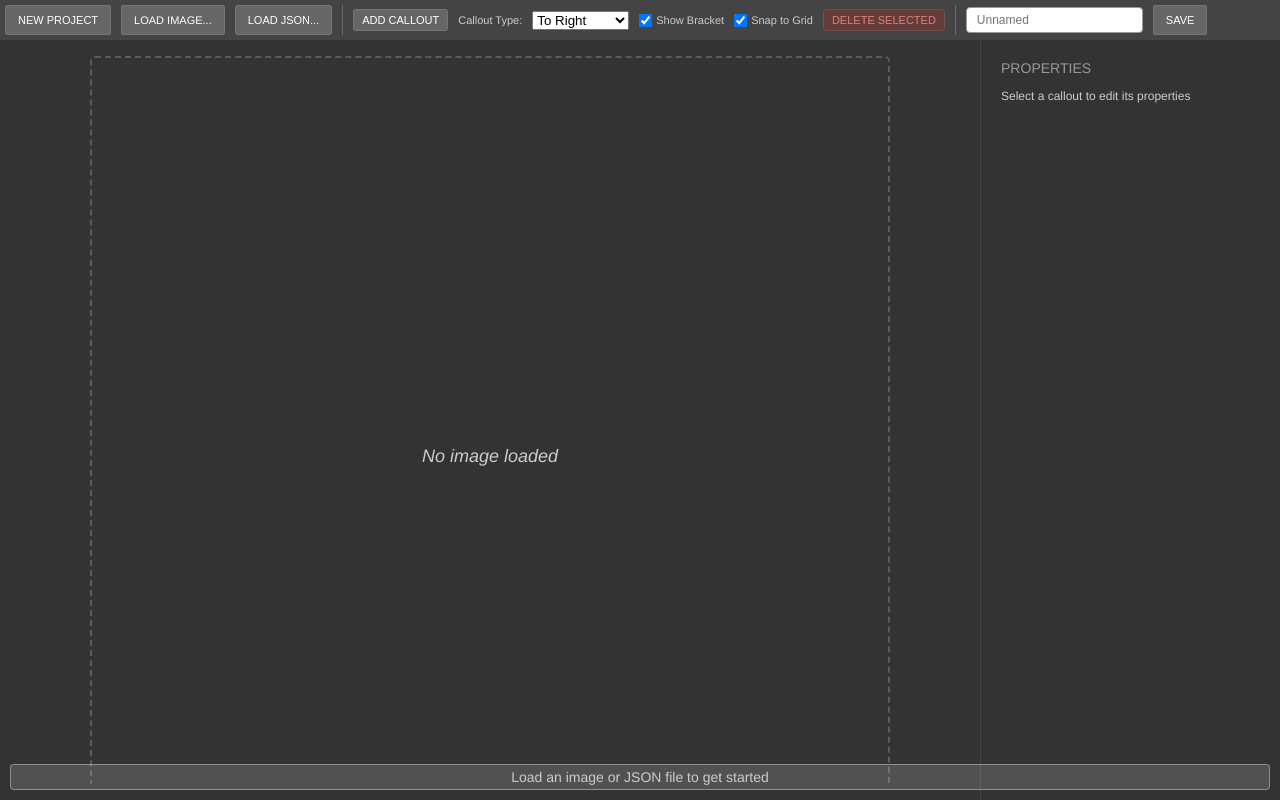
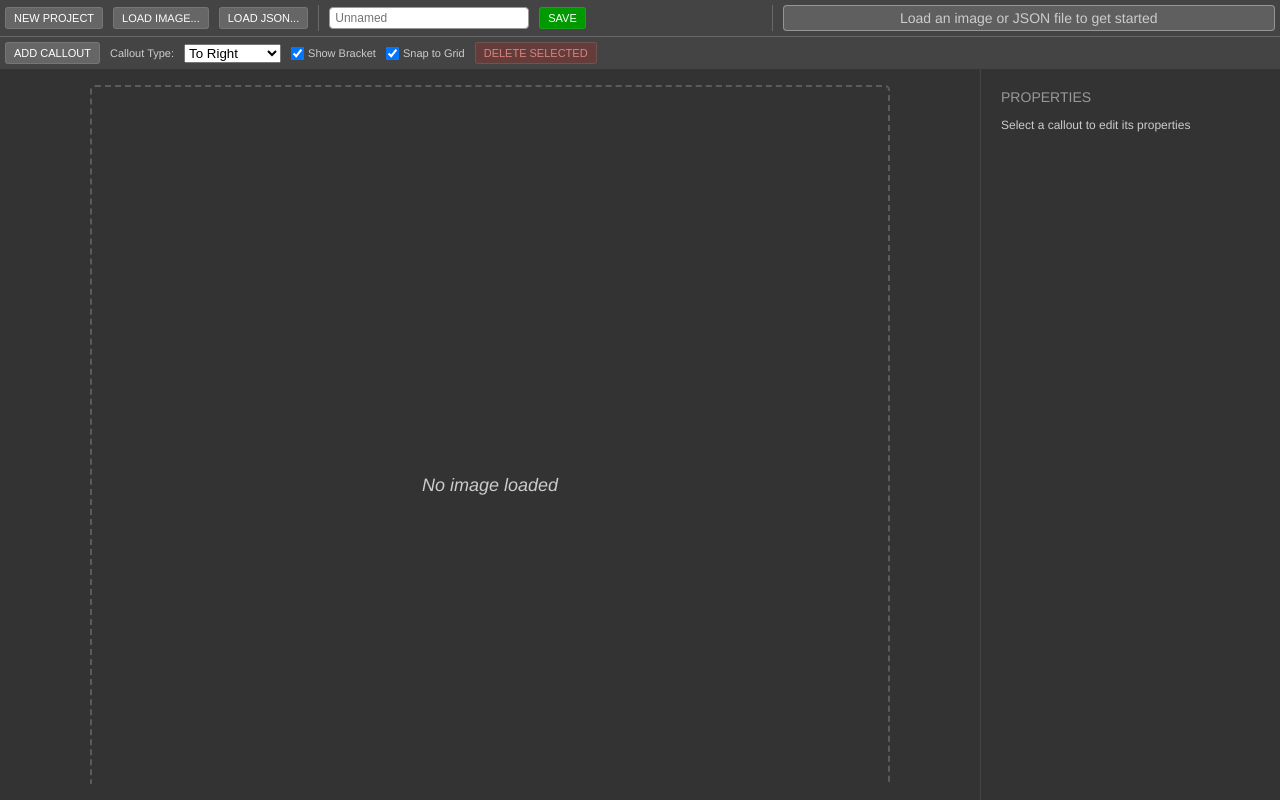
Before and after one commit to charlesh88/user-guide-image-markup, a website: page index.html in a window 1280 px wide. Drawn offline with Linux system fonts and the light colour scheme.

Commit message:
- Styles refined.

```diff
--- a/index.html
+++ b/index.html
@@ -7,9 +7,8 @@
     <link rel="stylesheet" href="styles.css">
 </head>
 <body>
-    <div id="statusMessage" class="status-message"></div>
     <div class="toolbar">
-        <div class="toolbar-group">
+        <div class="toolbar-group --sm">
             <button id="newBtn" class="btn">New Project</button>
             <label for="imageUpload" class="btn">Load Image...</label>
             <input type="file" id="imageUpload" accept="image/*">
@@ -19,6 +18,19 @@
 
         <div class="toolbar__sep"></div>
 
+        <div class="footer-group --sm save-group">
+            <input type="text" id="filename" placeholder="Unnamed" class="filename-input">
+            <button id="saveBtn" class="btn primary color-key">Save</button>
+        </div>
+
+        <div class="toolbar__sep"></div>
+
+        <div id="statusMessage" class="status-message"></div>
+
+
+    </div>
+
+    <div class="toolbar">
         <div class="toolbar-group --sm">
             <button id="addCallout" class="btn">Add Callout</button>
             <label for="calloutType">Callout Type:</label>
@@ -38,13 +50,6 @@
                 Snap to Grid
             </label>
             <button id="deleteCallout" class="btn warning">Delete Selected</button>
-        </div>
-
-        <div class="toolbar__sep"></div>
-
-        <div class="toolbar-group">
-            <input type="text" id="filename" placeholder="Unnamed" class="filename-input">
-            <button id="saveBtn" class="btn primary">Save</button>
         </div>
     </div>
 
@@ -88,6 +93,9 @@
                 </div>
             </div>
         </div>
+    </div>
+
+
     </div>
 
 
--- a/styles.scss
+++ b/styles.scss
@@ -5,6 +5,8 @@ $colorBodyDark: #222;
 $colorToolbarBg: #444;
 $colorBtnBg: #666;
 $colorBtnFg: #fff;
+$colorKeyBg: #009900;
+$colorKeyFg: #fff;
 $colorBtnBgWarning: #643c3a;
 $colorBtnFgWarning: #da8480;
 $colorBtnBgSuccess: #406228;
@@ -36,7 +38,7 @@ textarea {
     -moz-appearance: none;    /* For Mozilla Firefox */
     appearance: none;
     width: 100%;
-    padding: 5px 10px;
+    padding: 3px 5px;
     border: 1px solid #999;
     border-radius: 4px;
     font-size: 12px;
@@ -47,13 +49,18 @@ textarea {
     resize: vertical;
 }
 
-// Toolbar
-.toolbar {
+
+.toolbar,
+.footer {
     background: $colorToolbarBg;
+    align-items: center;
+    display: flex;
+    flex: 0 0 auto;
+    gap: 10px;
     padding: 5px;
-    display: flex;
-    align-items: center;
-    gap: 10px;
+    + .toolbar {
+        border-top: 1px solid $colorBorderCanvas;
+    }
 
     &-group {
         display: flex;
@@ -83,6 +90,34 @@ textarea {
     input[type="checkbox"] {
         cursor: pointer;
     }
+
+    input[type="text"] {
+        max-width: 200px;
+    }
+}
+
+// Workspace
+.workspace {
+    flex: 1 1 auto;
+    display: flex;
+    overflow: hidden;
+}
+
+.footer {
+    justify-content: space-between;
+    padding: 10px;
+    &-group {
+        flex: 1 1 auto;
+    }
+
+    .save-group {
+        display: flex;
+        justify-content: flex-end;
+        gap: 10px;
+    }
+
+
+
 }
 
 // Buttons and controls
@@ -110,13 +145,6 @@ textarea {
         background: $colorBtnBgWarning;
         color: $colorBtnFgWarning;
     }
-}
-
-// Workspace
-.workspace {
-    flex: 1;
-    display: flex;
-    overflow: hidden;
 }
 
 .canvas-container {
@@ -393,10 +421,7 @@ textarea {
 
 .status-message {
     $m: 10px;
-    position: absolute;
-    bottom: $m;
-    left: $m;
-    right: $m;
+    flex: 1 1 auto;
     font-size: 14px;
     padding: 4px 12px;
     border-radius: 4px;
@@ -420,6 +445,10 @@ textarea {
     }
 }
 
+.color-key {
+    background: $colorKeyBg;
+    color: $colorKeyFg;
+}
 
 // Utility classes
 .hidden {
```
Also changed, not shown: styles.css.
